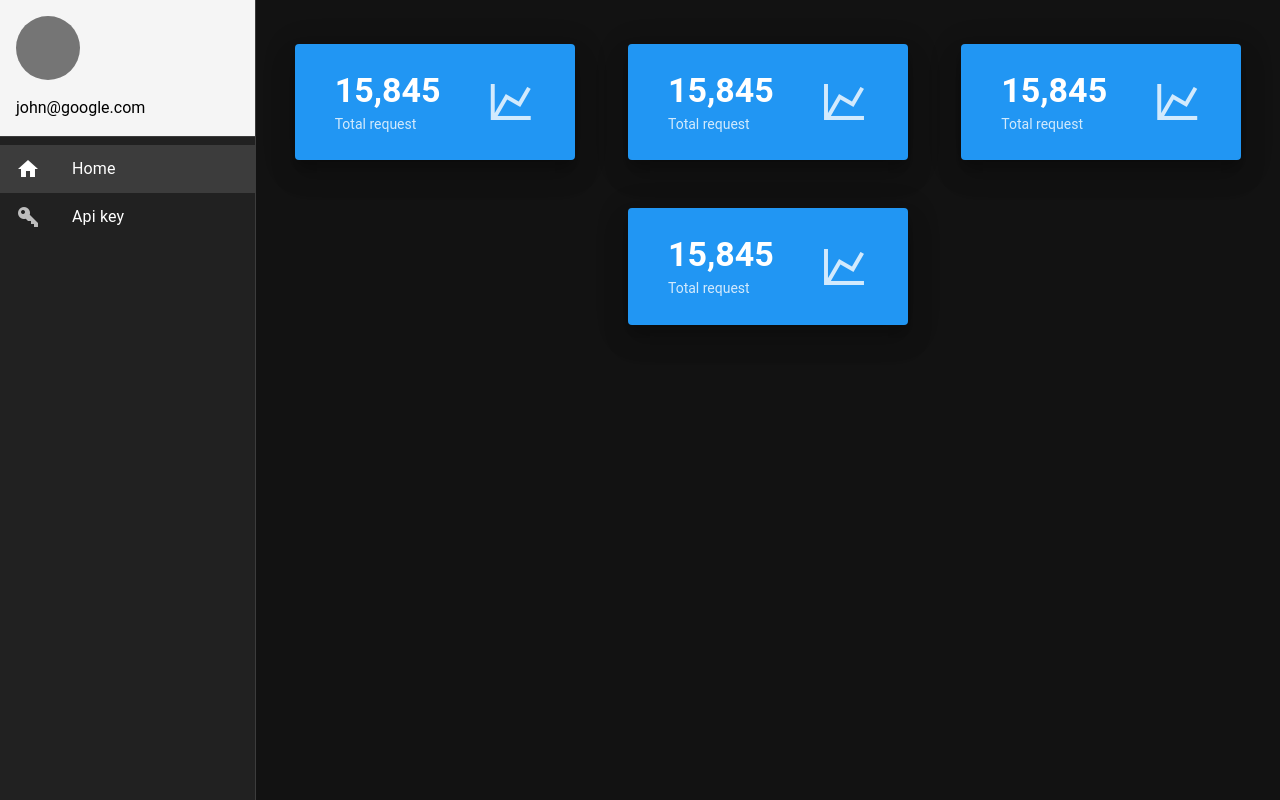
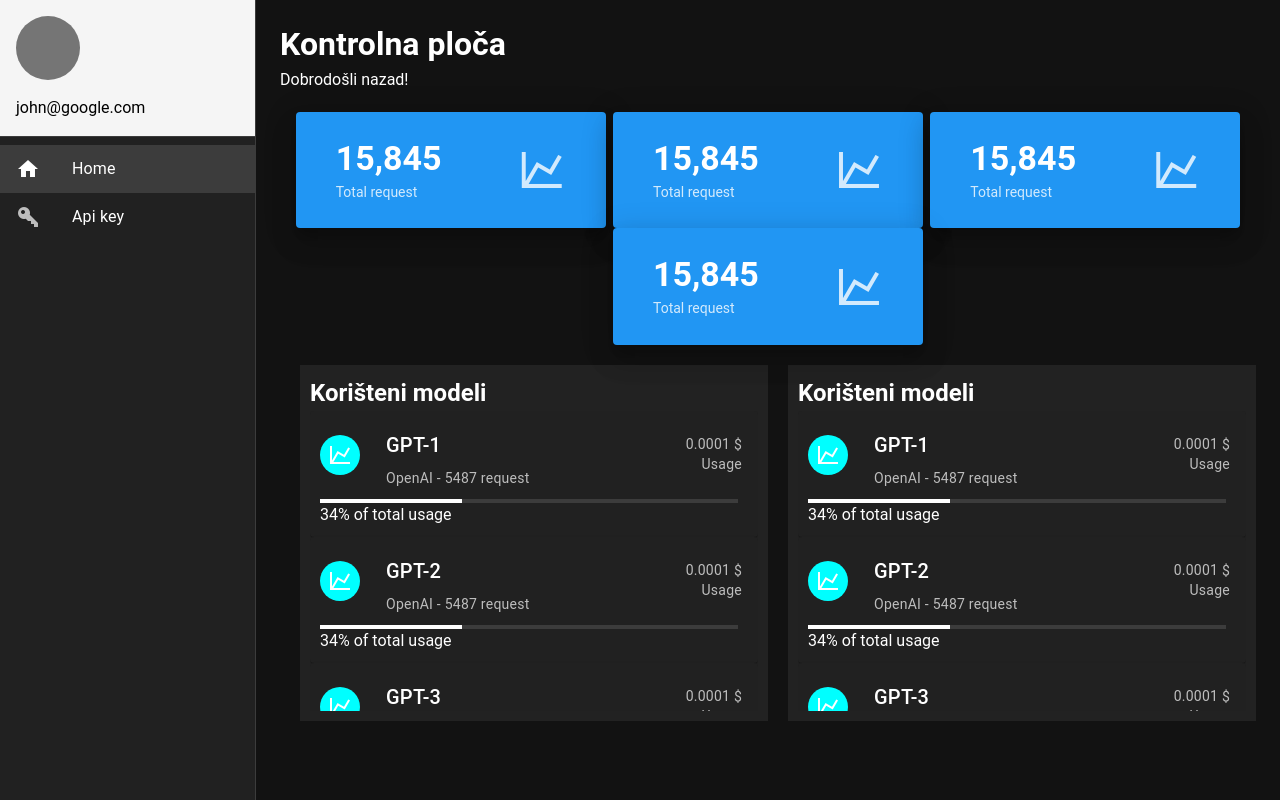
Before and after one commit to blazp04-fakultet/ip-aup, a Vue app in the folder ip/: page / in a window 1280 px wide. Built offline with nearby package versions, Linux system fonts and the light colour scheme; a small style sheet from the web is missing.

Commit message:
adding card for model usage

```diff
--- a/ip/src/components.d.ts
+++ b/ip/src/components.d.ts
@@ -11,6 +11,7 @@ declare module 'vue' {
     AppFooter: typeof import('./components/AppFooter.vue')['default']
     AppStatisticsCard: typeof import('./components/AppStatisticsCard.vue')['default']
     HelloWorld: typeof import('./components/HelloWorld.vue')['default']
+    ModelUsage: typeof import('./components/ModelUsage.vue')['default']
     RouterLink: typeof import('vue-router')['RouterLink']
     RouterView: typeof import('vue-router')['RouterView']
   }
--- a/ip/src/components/AppStatisticsCard.vue
+++ b/ip/src/components/AppStatisticsCard.vue
@@ -1,11 +1,6 @@
+<!-- eslint-disable vue/max-attributes-per-line -->
 <template>
-  <v-card
-    class="mx-auto my-6 py-4 px-6"
-    color="blue"
-    elevation="16"
-    max-width="400px"
-    min-width="280px"
-  >
+  <v-card class="mx-auto  py-4 px-6" color="blue" elevation="16" max-width="400px" min-width="310px">
     <v-card-item>
       <div class="content-wrapper">
         <div class="text-content">
--- /dev/null
+++ b/ip/src/components/ModelUsage.vue
@@ -0,0 +1,87 @@
+<template>
+  <div class="model-usage-container">
+    <h2>Korišteni modeli</h2>
+    <v-virtual-scroll :height="300" :items="[
+      '1', '2', '3', '4', '5', '6', '7', '8', '9', '10',
+      '11', '12', '13', '14', '15', '16', '17', '18', '19', '20',
+      '21', '22', '23', '24', '25', '26', '27', '28', '29', '30'
+    ]">
+      <template #default="{ item }">
+        <v-card>
+          <div class="usage-card-header">
+            <div class="left-section">
+              <div class="model-icon">
+                <v-icon>mdi-chart-line</v-icon>
+              </div>
+              <div class="model-info">
+                <v-card-title>GPT-{{ item }}</v-card-title>
+                <v-card-subtitle>OpenAI - 5487 request</v-card-subtitle>
+              </div>
+            </div>
+            <div class="right-section">
+              <div class="usage-stats">
+                <v-card-subtitle>0.0001 $</v-card-subtitle>
+                <v-card-subtitle>Usage</v-card-subtitle>
+              </div>
+            </div>
+          </div>
+          <div class="model-usage-card-statistics">
+            <v-progress-linear model-value="34" />
+            <p>34% of total usage</p>
+          </div>
+        </v-card>
+      </template>
+    </v-virtual-scroll>
+  </div>
+</template>
+
+<style>
+.model-usage-container {
+  overflow: auto;
+  background-color: #222222;
+  margin-left: 20px;
+  padding: 10px;
+  width: 100%;
+}
+
+.model-icon {
+  margin-left: 10px;
+  width: 40px;
+  height: 40px;
+  border-radius: 50%;
+  background-color: aqua;
+  display: flex;
+  justify-content: center;
+  align-items: center;
+}
+
+.usage-card-header {
+  display: flex;
+  justify-content: space-between;
+  align-items: center;
+  margin-top: 10px;
+  width: 100%;
+}
+
+.left-section {
+  display: flex;
+  align-items: center;
+  gap: 10px;
+}
+
+.right-section {
+  display: flex;
+  align-items: center;
+}
+
+.usage-stats {
+  display: flex;
+  flex-direction: column;
+  align-items: flex-end;
+  text-align: right;
+}
+
+.model-usage-card-statistics {
+  padding: 10px 20px 10px 10px;
+}
+</style>
--- a/ip/src/layouts/dashbord.vue
+++ b/ip/src/layouts/dashbord.vue
@@ -1,24 +1,17 @@
 <template>
   <v-app id="inspire">
 
-
     <v-navigation-drawer v-model="drawer">
       <v-sheet class="pa-4" color="grey-lighten-4">
-        <v-avatar class="mb-4" color="grey-darken-1" size="64"></v-avatar>
+        <v-avatar class="mb-4" color="grey-darken-1" size="64" />
         <div>john@google.com</div>
       </v-sheet>
 
-      <v-divider></v-divider>
+      <v-divider />
 
       <v-list>
-        <v-list-item
-          v-for="[icon, text, route] in links"
-          :key="icon"
-          :prepend-icon="icon"
-          :title="text"
-          :to="route"
-          link
-        ></v-list-item>
+        <v-list-item v-for="[icon, text, route] in links" :key="icon" link :prepend-icon="icon" :title="text"
+          :to="route" />
       </v-list>
     </v-navigation-drawer>
 
--- a/ip/src/pages/index.vue
+++ b/ip/src/pages/index.vue
@@ -1,4 +1,9 @@
 <template>
+  <div class="py-5   px-6">
+    <div>
+      <h1>Kontrolna ploča</h1>
+      <p>Dobrodošli nazad!</p>
+    </div>
     <v-container class="py-8 px-6" fluid>
       <v-row jalign="center">
         <template v-for="card in cards" :key="card">
@@ -6,8 +11,26 @@
         </template>
       </v-row>
     </v-container>
+    <div class="details-section">
+
+      <ModelUsage class="model-usage" />
+      <ModelUsage class="model-usage" />
+    </div>
+  </div>
+
 </template>
 
 <script setup lang="ts">
-let cards = ["syas", "syas", "syas", "syas"];
+const cards = ["syas", "s", "d", "f"];
 </script>
+
+<style>
+.details-section {
+  display: flex;
+}
+
+.model-usage {
+  flex: 1;
+  margin-left: 20px;
+}
+</style>
```
Lines whose indentation alone changed are shown as unchanged.
